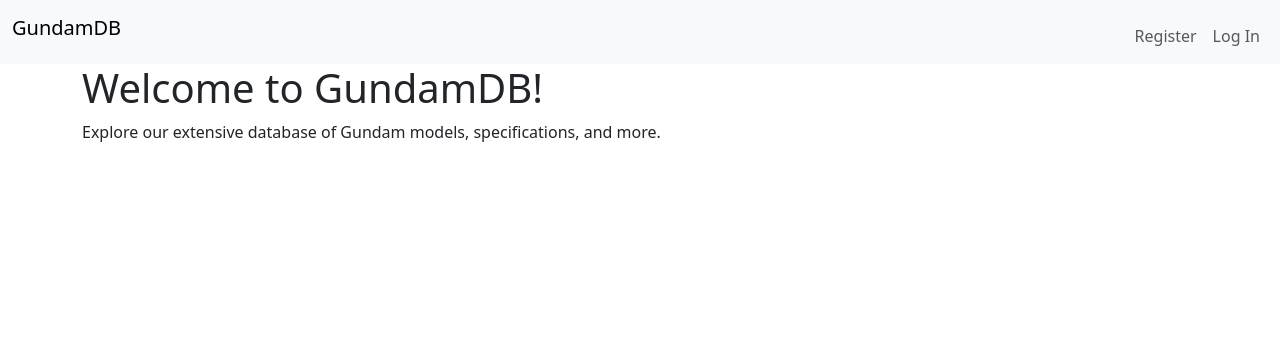
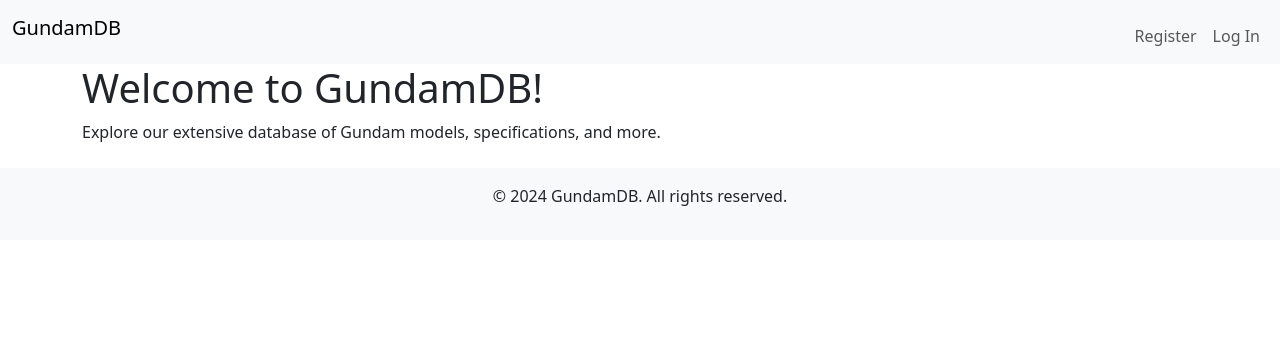
Before and after one commit to EricJostad/CS50-Final-Project, a Flask app: page / in a window 1280 px wide. Shown: the top 364 px of the page. Run offline with Flask 3, Linux system fonts and the light colour scheme.

Commit message:
Added footer to layout

```diff
--- a/templates/layout.html
+++ b/templates/layout.html
@@ -24,5 +24,8 @@
     </main>
     <script src="https://cdn.jsdelivr.net/npm/bootstrap@5.3.8/dist/js/bootstrap.bundle.min.js" integrity="sha384-FKyoEForCGlyvwx9Hj09JcYn3nv7wiPVlz7YYwJrWVcXK/BmnVDxM+D2scQbITxI" crossorigin="anonymous"></script>
     </main>
+    <footer class="bg-light text-center py-3 mt-4">
+        <p>&copy; 2024 GundamDB. All rights reserved.</p>
+    </footer>
 </body>
 </html>
```
